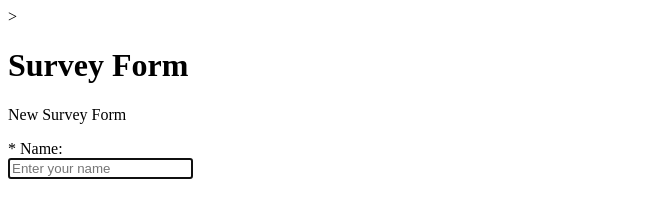
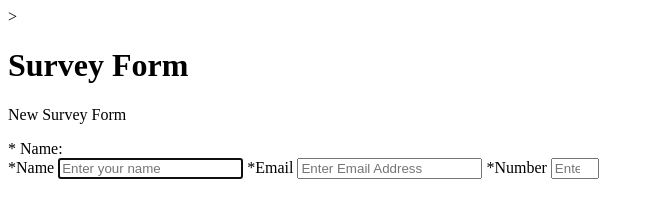
Before and after one commit to JamesUgbanu/Microverse-Challenge, a plain HTML site: page index.html in a window 1280 px wide. Shown: the whole page, without its empty margins (0-654 px from the left). Drawn offline with Linux system fonts and the light colour scheme.

Commit message:
Add label with email and number input

```diff
--- a/index.html
+++ b/index.html
@@ -20,7 +20,12 @@
         <label id="name-label" for="name">* Name: </label>
       </div>
       <div class="rightTab">
+        <label id="name-label">*Name</label>
         <input autofocus type="text" name="name" id="name" class="input-field" placeholder="Enter your name" required>
+        <label id="name-label">*Email</label>
+        <input type="email" name="email" id="email" class="input-field" placeholder="Enter Email Address" required>
+        <label id="name-label">*Number</label>
+        <input type="number" name="number" id="number" class="input-field" placeholder="Enter Phone Number" min="1" max="9" required>
       </div>
     </div>
 
```
